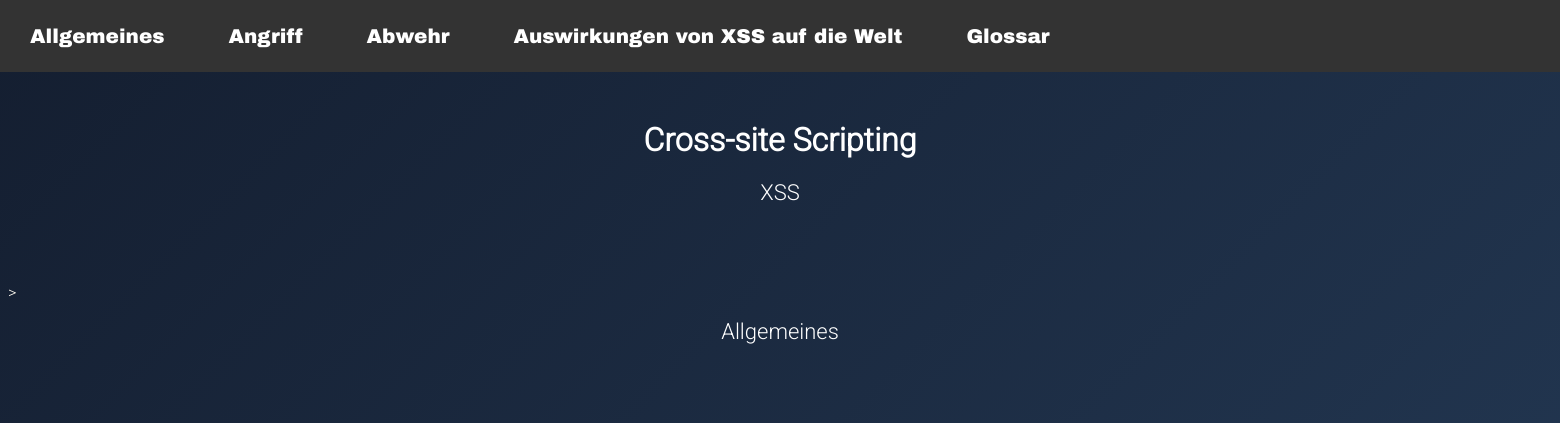
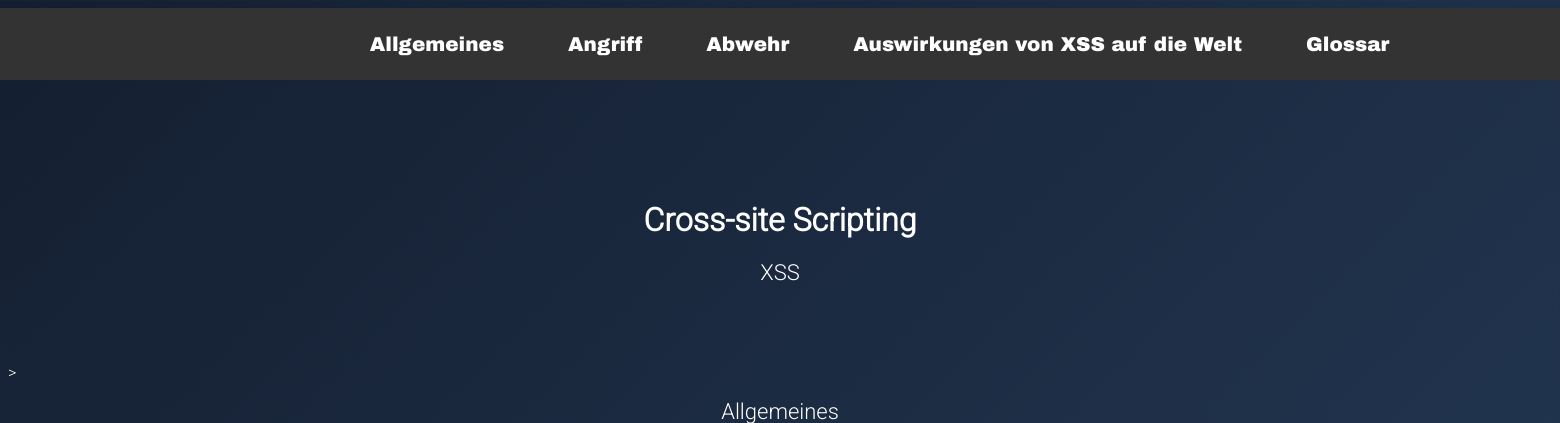
Before and after one commit to Chrigi2486/XSSProjekt, a Flask app: page / in a window 1560 px wide; the page is wider, and only the part inside the window is pictured. Shown: the top 423 px of that part. Run offline with Flask 2, Linux system fonts and the light colour scheme.

Commit message:
centered nav

```diff
--- a/static/main.css
+++ b/static/main.css
@@ -179,11 +179,11 @@ form { /* Comment section: Eingabe ist nebeneinander */
 .topnavigation{
   overflow: hidden;
   background-color: #333;
-  position: fixed;
+  position: sticky;
   top: 0;
   width: 100%;
   margin-top: 0px;
-  padding-left: 0px;
+  padding-left: 22%;
   float: center;
   margin-left:-8px
 }
```
